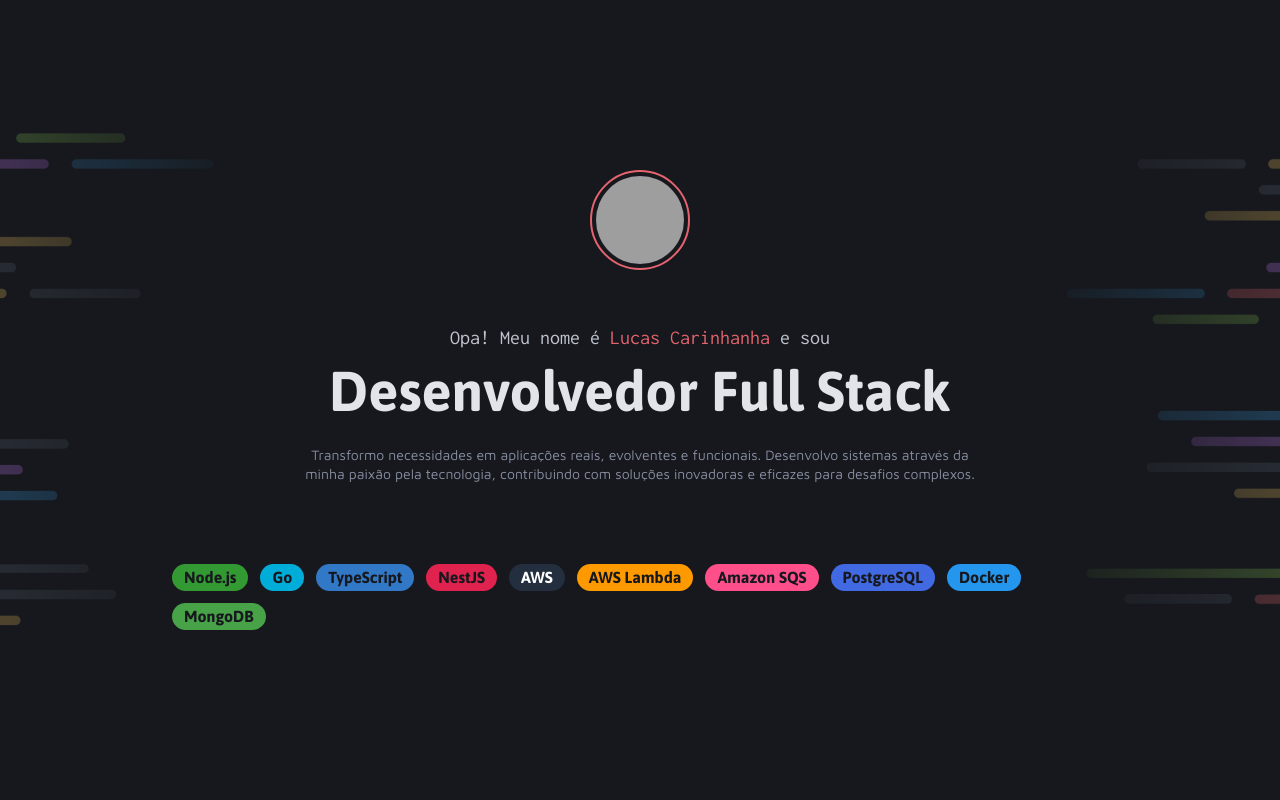
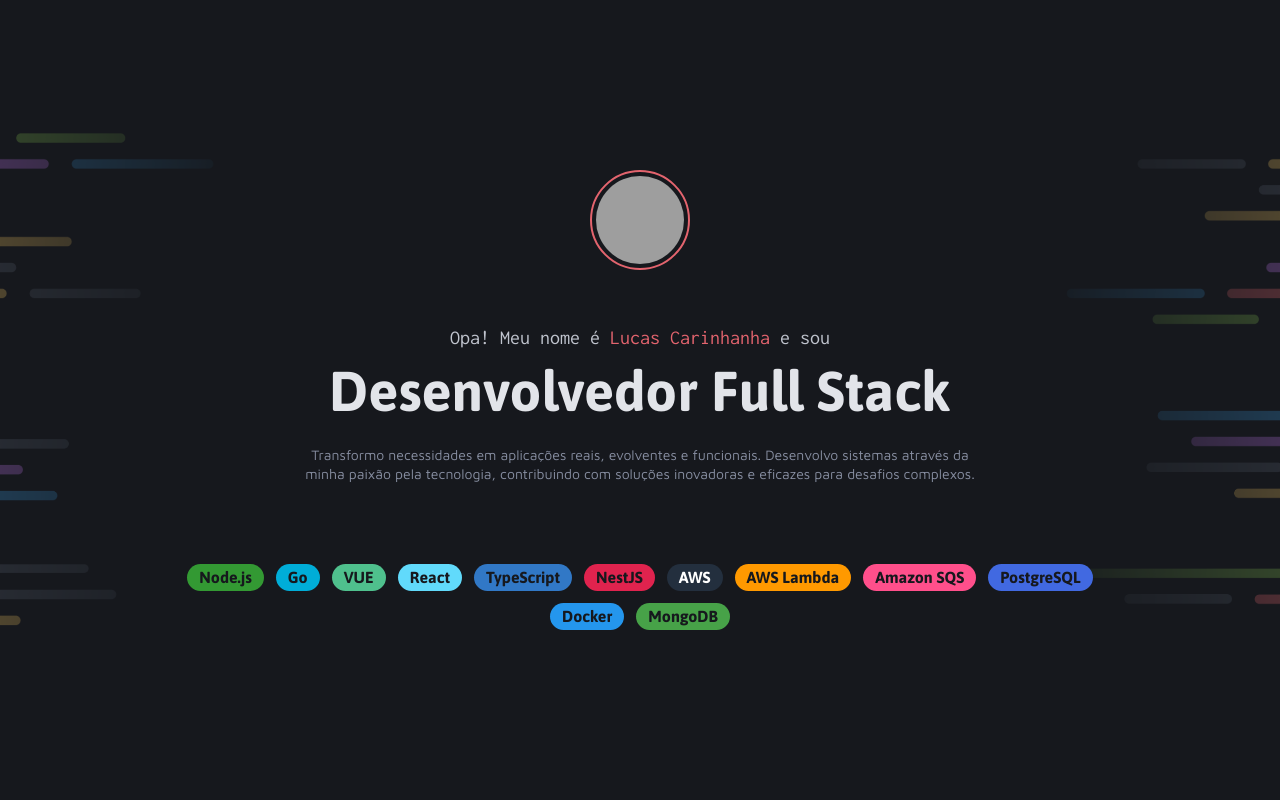
Before and after one commit to car1nhanha/triturus, a Vue app: page / in a window 1280 px wide. Shown: the top 800 px of the page. Built offline with nearby package versions, Linux system fonts and the light colour scheme; grey boxes are pictures that could not be loaded.

Commit message:
feat: adicionar novas tags de tecnologia
- Incluídas as tags "VUE" e "React" na seção de tags do componente App.vue
- Ajustada a propriedade justify-content para center no estilo do componente footer

```diff
--- a/src/App.vue
+++ b/src/App.vue
@@ -30,6 +30,8 @@ import ProjectCard from "./components/organisms/ProjectCard.vue";
       <div class="tags">
         <Tag size="large" title="Node.js" />
         <Tag size="large" title="Go" />
+        <Tag size="large" title="VUE" />
+        <Tag size="large" title="React" />
         <Tag size="large" title="TypeScript" />
         <Tag size="large" title="NestJS" />
         <Tag size="large" title="AWS" />
--- a/src/app.css
+++ b/src/app.css
@@ -116,6 +116,7 @@
   display: flex;
   flex-direction: row;
   align-items: flex-start;
+  justify-content: center;
   flex-wrap: wrap;
   padding: 0px;
   gap: 12px;
```
